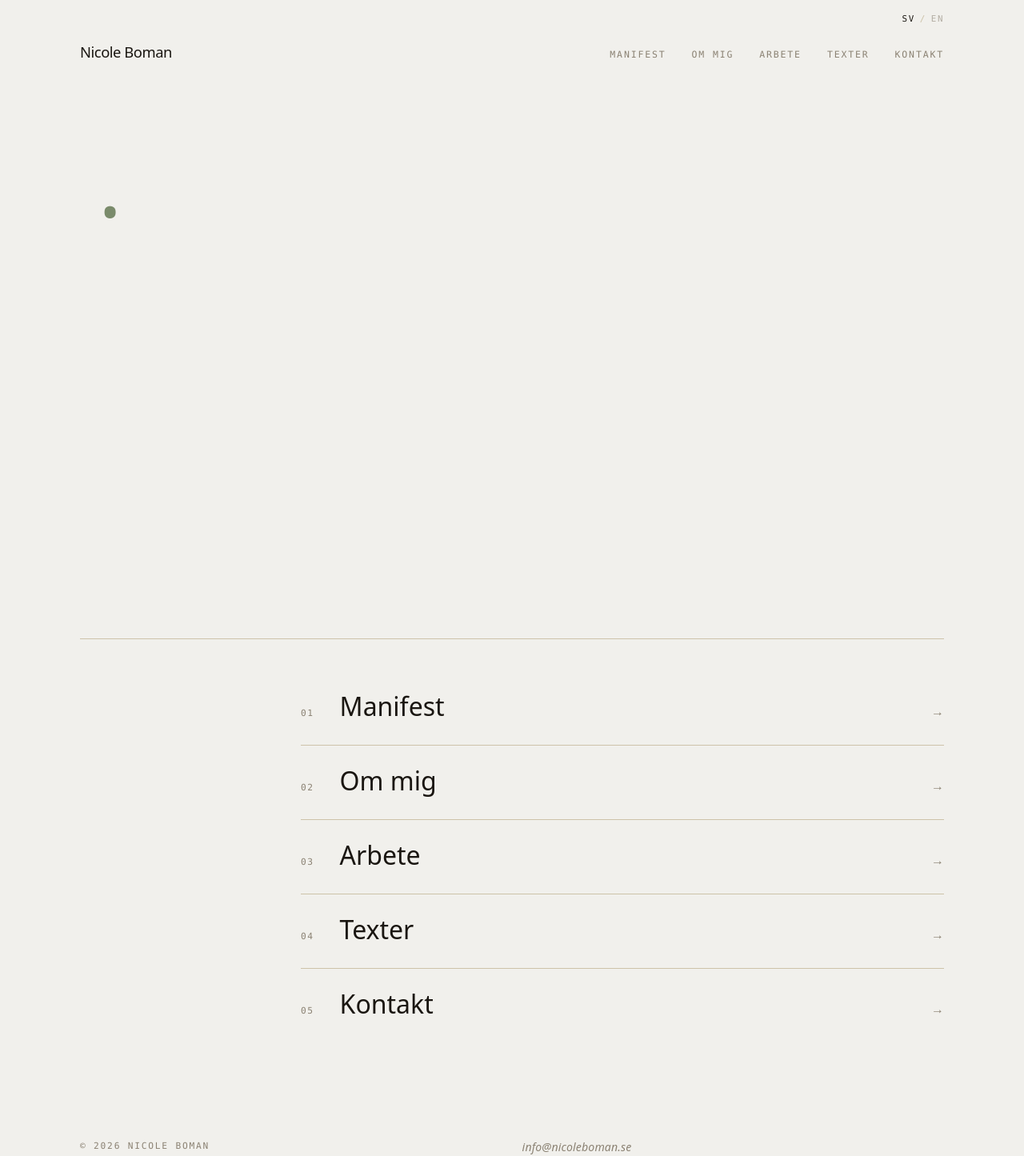
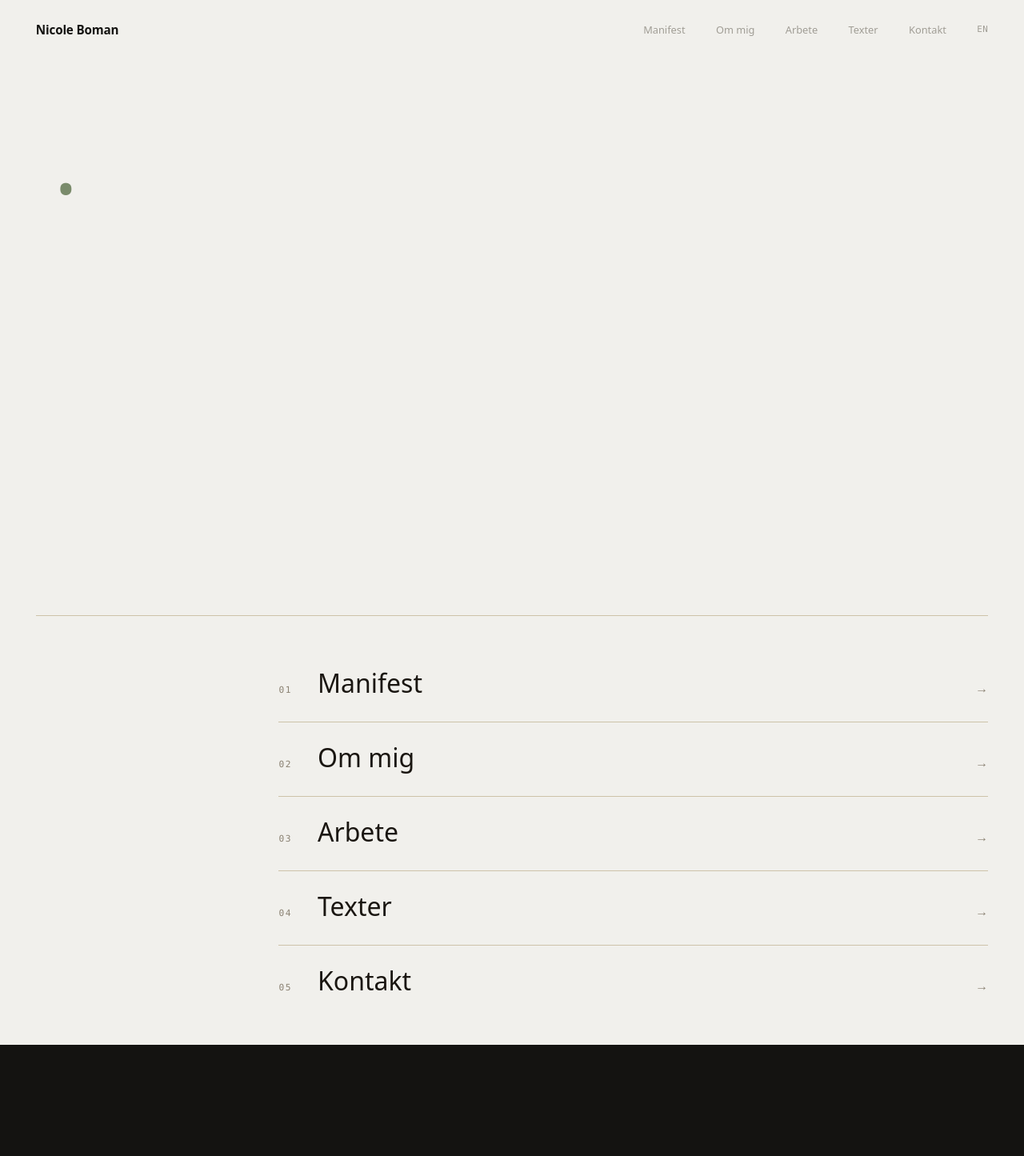
Before and after one commit to niccoboman/nicoleboman.se, a SvelteKit app: page / in a window 1280 px wide. Shown: the top 1445 px of the page at 80% size. Built offline with nearby package versions, Linux system fonts and the light colour scheme; a web font is replaced by a local one.

Commit message:
Rewrite layout with Galleriet header and global carbon footer

```diff
--- a/src/routes/+layout.svelte
+++ b/src/routes/+layout.svelte
@@ -3,6 +3,7 @@
 	import { page } from '$app/state';
 	import { ui } from '$lib/state.svelte';
 	import { translations } from '$lib/i18n';
+	import { reveal } from '$lib/reveal';
 
 	let { children } = $props();
 
@@ -21,70 +22,50 @@
 	<title>Nicole Boman</title>
 </svelte:head>
 
-<div class="relative mx-auto flex min-h-svh max-w-[1240px] flex-col px-6 md:px-12 lg:px-20">
-	<!-- Utility bar: language + theme -->
-	<div
-		class="font-mono flex justify-end gap-6 pt-4 text-[0.68rem] uppercase"
-		style="letter-spacing: 0.14em;"
-	>
-		<button
-			type="button"
-			onclick={() => ui.toggleLang()}
-			class="flex items-baseline gap-1.5 transition-colors hover:text-ink"
-			aria-label={t.common.langLabel}
-		>
-			<span class={ui.lang === 'sv' ? 'text-ink' : 'text-stone/60'}>SV</span>
-			<span class="text-line">/</span>
-			<span class={ui.lang === 'en' ? 'text-ink' : 'text-stone/60'}>EN</span>
-		</button>
-	</div>
-
-	<header class="flex items-baseline justify-between pt-4 md:pt-6">
-		<a
-			href="/"
-			class="font-display text-[1.15rem] leading-none tracking-tight text-ink transition-colors hover:text-sage"
-			style="font-weight: 500;"
-		>
+<div class="mx-auto max-w-[1440px] px-[clamp(20px,3.5vw,56px)]">
+	<header class="flex items-center justify-between pt-[26px]">
+		<a href="/" class="font-display text-[0.95rem] font-semibold tracking-[-0.01em] text-carbon no-underline">
 			Nicole Boman
 		</a>
-		<nav
-			class="font-mono flex items-center gap-6 text-[0.72rem] uppercase md:gap-8"
-			style="letter-spacing: 0.16em;"
-		>
+		<div class="flex items-center gap-[clamp(18px,3vw,40px)]">
+			<nav class="hidden gap-[clamp(18px,3vw,40px)] md:flex">
 				{#each navLinks as link}
 					{@const active = page.url.pathname === link.href}
 					<a
 						href={link.href}
-					class="relative transition-colors hover:text-ink {active
-						? 'text-ink'
-						: 'text-stone'}"
+						class="text-[0.8rem] no-underline transition-colors hover:text-carbon {active
+							? 'text-carbon'
+							: 'text-betong'}"
 					>
 						{t.nav[link.key]}
-					{#if active}
-						<span
-							class="absolute -bottom-2 left-0 right-0 mx-auto block h-px w-3 bg-sage"
-						></span>
-					{/if}
 					</a>
 				{/each}
 			</nav>
+			<button
+				type="button"
+				onclick={() => ui.toggleLang()}
+				aria-label={t.common.langLabel}
+				class="mono-label cursor-pointer border-0 bg-transparent p-0 text-betong transition-colors hover:text-carbon"
+			>
+				{ui.lang === 'sv' ? 'EN' : 'SV'}
+			</button>
+		</div>
 	</header>
 
-	<main class="flex-1">
+	<main>
 		{@render children()}
 	</main>
+</div>
 
-	<footer class="mt-16 pt-6 pb-10">
-		<div
-			class="font-mono flex flex-col gap-2 text-[0.7rem] uppercase text-stone md:flex-row md:items-center md:justify-between"
-			style="letter-spacing: 0.16em;"
-		>
-			<span>© {new Date().getFullYear()} Nicole Boman</span>
-			<span
-				class="font-display normal-case italic"
-				style="letter-spacing: 0.01em; font-size: 0.88rem;">info@nicoleboman.se</span
-			>
-			<span>{t.common.country}</span>
+<footer class="bg-carbon pb-9 pt-[16vh] text-gesso" use:reveal>
+	<div class="mx-auto max-w-[1440px] px-[clamp(20px,3.5vw,56px)]">
+		<p class="reveal font-display text-[clamp(2.8rem,9vw,8rem)] font-semibold uppercase leading-[0.92] tracking-[-0.025em] whitespace-pre-line">{t.footer.cta}
+			<a href="mailto:info@nicoleboman.se" class="inline-block text-gesso no-underline transition-colors hover:text-sienna">{t.footer.ctaLink}</a></p>
+		<div class="reveal mt-[10vh] flex flex-wrap items-baseline justify-between gap-6 border-t border-gesso/15 pt-6">
+			<span class="mono-label text-gesso/55">{t.footer.copyright}</span>
+			<a class="mono-label text-gesso/55 no-underline transition-colors hover:text-gesso" href="https://www.linkedin.com/in/nicoleboman/" target="_blank" rel="noopener noreferrer">LinkedIn</a>
+			<a class="mono-label text-gesso/55 no-underline transition-colors hover:text-gesso" href="https://bomannicole.substack.com/" target="_blank" rel="noopener noreferrer">Substack</a>
+			<span class="mono-label text-gesso/55">{t.footer.place}</span>
+		</div>
 	</div>
 </footer>
-</div>
```
Lines whose indentation alone changed are shown as unchanged.
